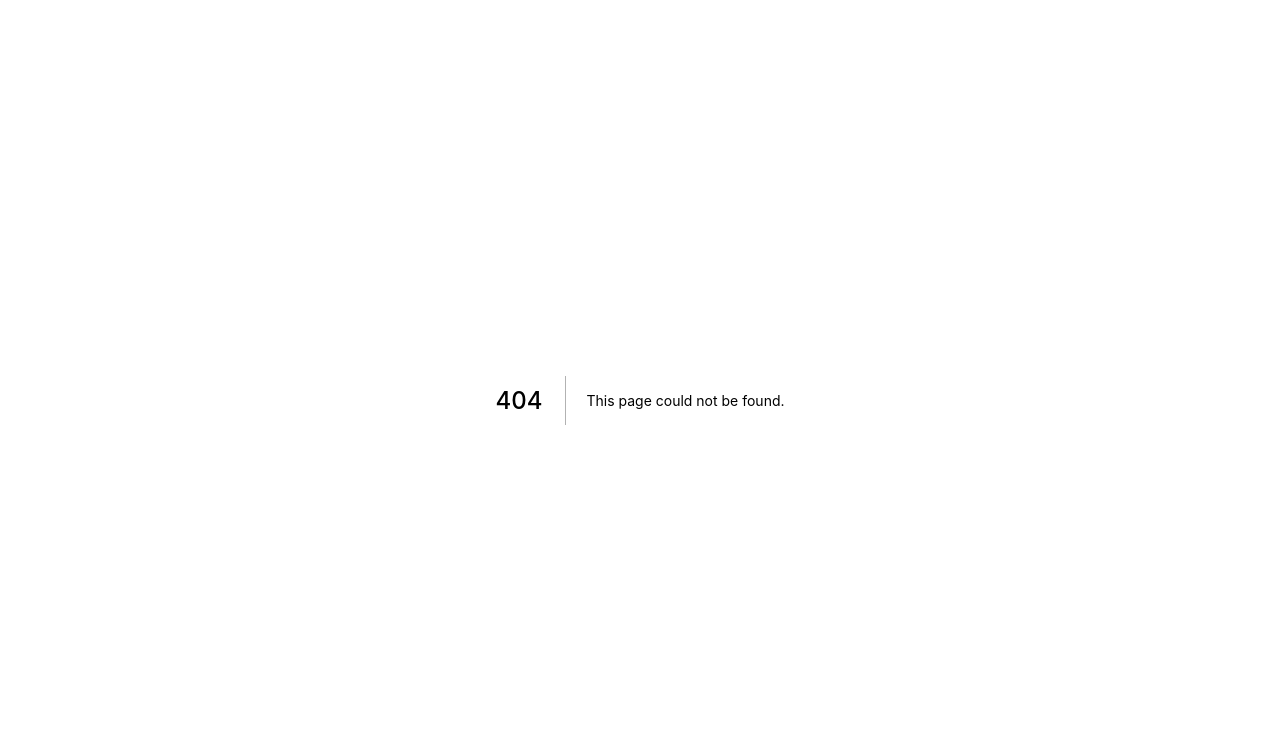
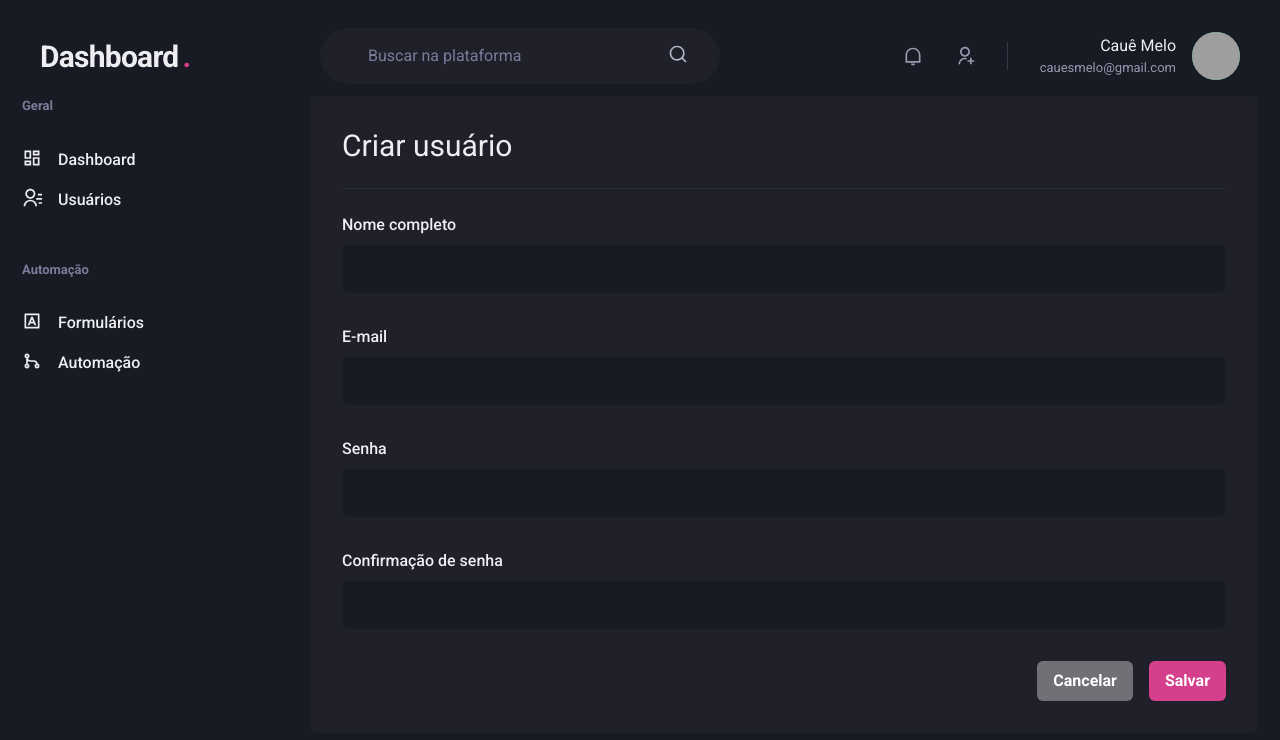
Before and after one commit to cauesmelo/dashboard-next, a Next.js app: page /users/create in a window 1280 px wide. Before the commit this address had no page. Shown: the top 740 px of the page. Built offline with nearby package versions, Linux system fonts and the light colour scheme; grey boxes are pictures that could not be loaded.

Commit message:
feat: add create user page

```diff
--- a/src/pages/index.tsx
+++ b/src/pages/index.tsx
@@ -8,6 +8,7 @@
       h="100vh"
       align="center"
       justify="center"
+      px="4"
     >
       <Flex
         as="form"
--- /dev/null
+++ b/src/pages/users/create.tsx
@@ -0,0 +1,44 @@
+import { Box, Flex, Heading, Divider, VStack, SimpleGrid, HStack, Button } from '@chakra-ui/react';
+import { Header } from '../../components/Header';
+import { Sidebar } from '../../components/Sidebar';
+import { Input } from '../../components/Form/Input';
+
+export const CreateUser = () => {
+  return (
+    <Box px="4">
+      <Header />
+
+      <Flex w="100%" maxWidth="1480px" mx="auto" px="6px">
+        <Sidebar />
+
+
+        <Box flex="1" borderRadius={8} bg="gray.800" p="8">
+          <Heading size="lg" fontWeight="normal">Criar usuário</Heading>
+
+          <Divider my="6" borderColor="gray.700" />
+          <VStack spacing="8">
+            <SimpleGrid minChildwidth="240px" spacing="8" w="100%">
+              <Input type="text" name="name" label="Nome completo" />
+              <Input type="email" name="email" label="E-mail" />
+            </SimpleGrid>
+
+            <SimpleGrid minChildwidth="240px" spacing="8" w="100%">
+              <Input type="password" name="password" label="Senha" />
+              <Input type="password" name="password_confirmation" label="Confirmação de senha" />
+            </SimpleGrid>
+
+          </VStack>
+
+          <Flex mt="8" justify="flex-end">
+            <HStack spacing="4">
+              <Button colorScheme="whiteAlpha">Cancelar</Button>
+              <Button colorScheme="pink">Salvar</Button>
+            </HStack>
+          </Flex>
+        </Box>
+      </Flex>
+    </Box>
+  )
+}
+
+export default CreateUser;
--- a/src/pages/users/index.tsx
+++ b/src/pages/users/index.tsx
@@ -6,7 +6,7 @@
 
 export const UserList = () => {
   return (
-    <Box>
+    <Box px="4">
       <Header />
 
       <Flex w="100%" maxWidth="1480px" mx="auto" px="6px">
```
